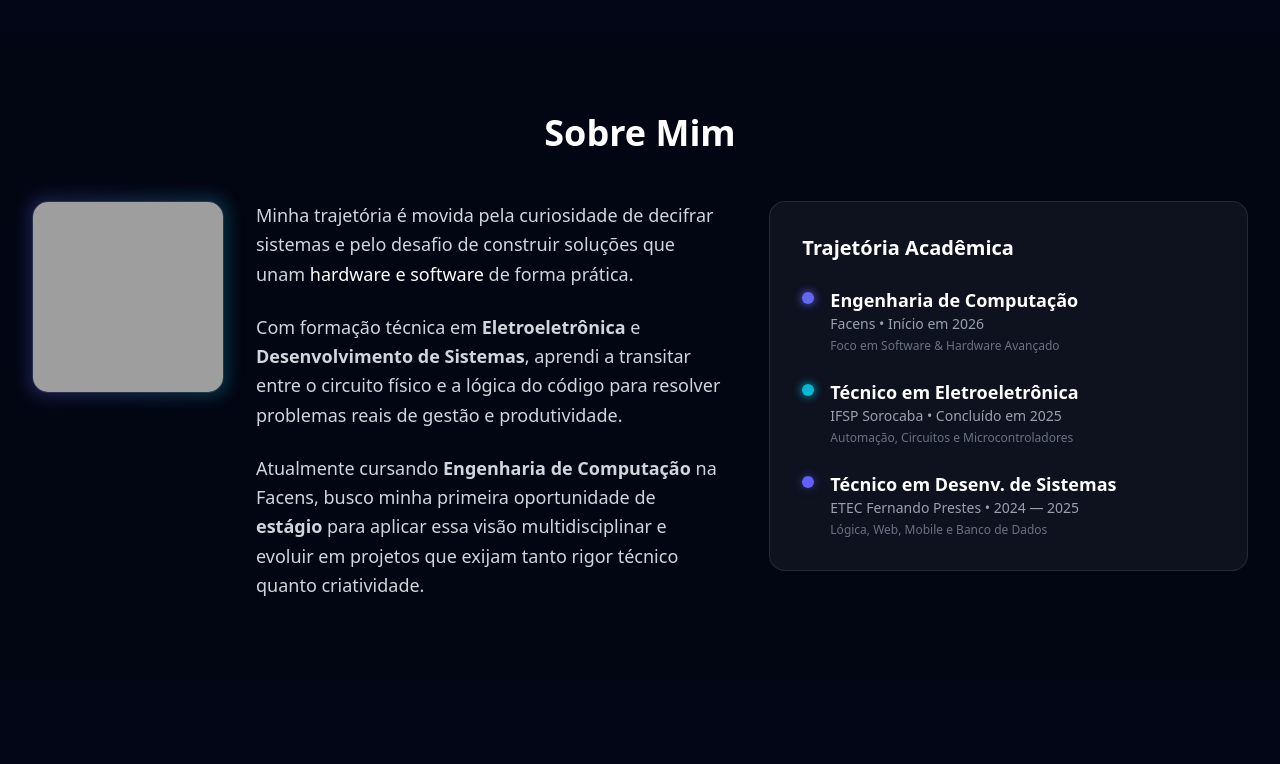
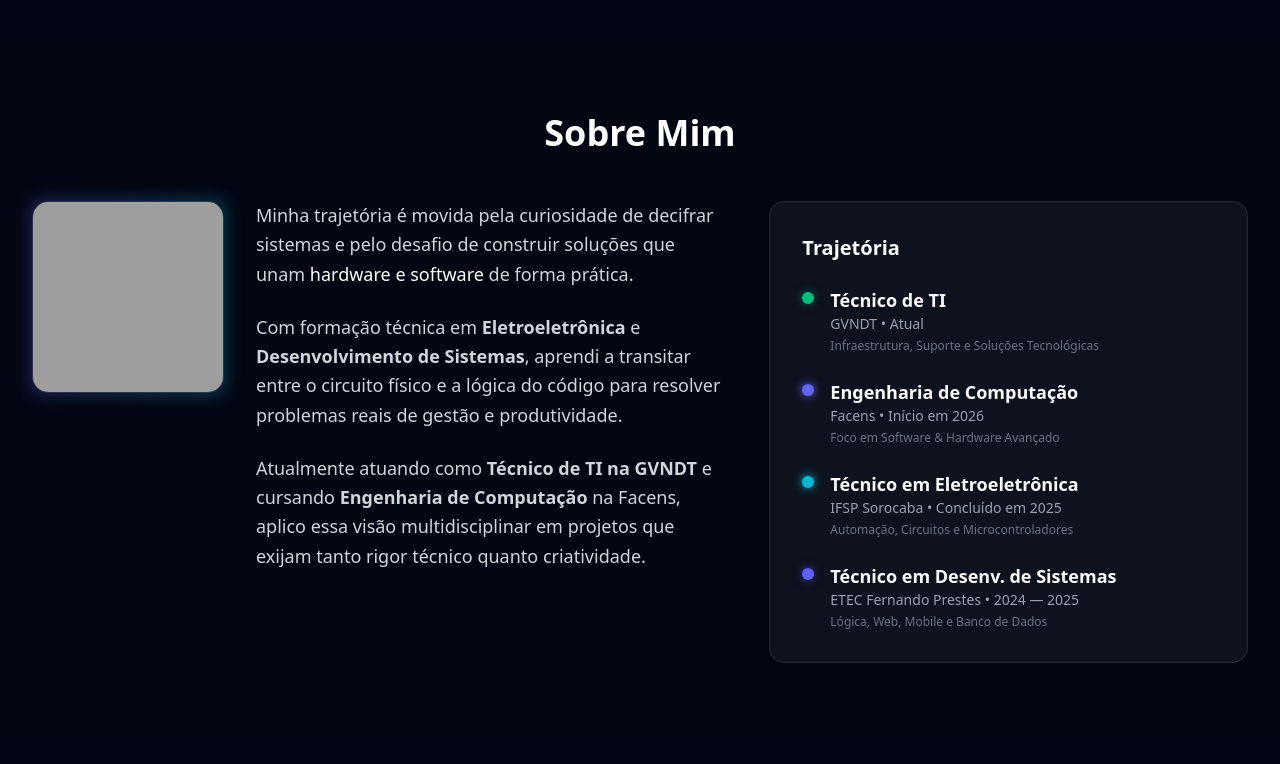
Before and after one commit to AquaSquirel/portifolio-mateus, a Next.js app: page / in a window 1280 px wide. Shown: the part 767-1531 px from the top of the page. Built offline with nearby package versions, Linux system fonts and the light colour scheme; grey boxes are pictures that could not be loaded.

Commit message:
feat: atualizar perfil profissional para Técnico de TI na GVNDT

```diff
--- a/src/app/layout.tsx
+++ b/src/app/layout.tsx
@@ -15,10 +15,10 @@ const geistMono = Geist_Mono({
 export const metadata: Metadata = {
   metadataBase: new URL("https://portfolio.mateuss.com.br"),
   title: "Mateus Sonnenberg | Engenharia & Desenvolvimento",
-  description: "Portfólio de Mateus Sonnenberg",
+  description: "Portfólio de Mateus Sonnenberg: Técnico de TI na GVNDT e Estudante de Engenharia de Computação.",
   openGraph: {
     title: "Mateus Sonnenberg | Engenharia & Desenvolvimento",
-    description: "Portfólio de Mateus Sonnenberg",
+    description: "Portfólio de Mateus Sonnenberg: Técnico de TI na GVNDT e Estudante de Engenharia de Computação.",
     url: "https://portfolio.mateuss.com.br",
     siteName: "Mateus Sonnenberg Portfólio",
     images: [
@@ -35,7 +35,7 @@ export const metadata: Metadata = {
   twitter: {
     card: "summary_large_image",
     title: "Mateus Sonnenberg | Engenharia & Desenvolvimento",
-    description: "Portfólio de Mateus Sonnenberg: Do Elétron ao Bit. Desenvolvedor Full-Stack e Estudante de Engenharia de Computação.",
+    description: "Portfólio de Mateus Sonnenberg: Técnico de TI na GVNDT e Estudante de Engenharia de Computação.",
     images: ["/og-image.png"],
   },
   robots: {
--- a/src/components/About.tsx
+++ b/src/components/About.tsx
@@ -37,17 +37,25 @@ export const About = () => {
                                         Com formação técnica em <strong>Eletroeletrônica</strong> e <strong>Desenvolvimento de Sistemas</strong>, aprendi a transitar entre o circuito físico e a lógica do código para resolver problemas reais de gestão e produtividade.
                                     </p>
                                     <p>
-                                        Atualmente cursando <strong>Engenharia de Computação</strong> na Facens, busco minha primeira oportunidade de <strong>estágio</strong> para aplicar essa visão multidisciplinar e evoluir em projetos que exijam tanto rigor técnico quanto criatividade.
+                                        Atualmente atuando como <strong>Técnico de TI na GVNDT</strong> e cursando <strong>Engenharia de Computação</strong> na Facens, aplico essa visão multidisciplinar em projetos que exijam tanto rigor técnico quanto criatividade.
                                     </p>
                                 </div>
                             </div>
                         </div>
 
-                        {/* Trajetória Acadêmica */}
+                        {/* Trajetória Acadêmica e Profissional */}
                         <div className="lg:col-span-5 p-8 rounded-2xl bg-white/5 border border-white/10 relative overflow-hidden group hover:border-primary/30 transition-colors">
                             <div className="absolute inset-0 bg-gradient-to-br from-primary/5 to-transparent opacity-0 group-hover:opacity-100 transition-opacity duration-500"/>
-                            <h3 className="text-xl font-bold text-white mb-6">Trajetória Acadêmica</h3>
+                            <h3 className="text-xl font-bold text-white mb-6">Trajetória</h3>
                             <ul className="space-y-6">
+                                <li className="flex gap-4 items-start">
+                                    <span className="w-3 h-3 mt-1.5 rounded-full bg-emerald-500 shrink-0 shadow-[0_0_10px_rgba(16,185,129,0.5)]"/>
+                                    <div>
+                                        <h4 className="font-bold text-white text-lg">Técnico de TI</h4>
+                                        <p className="text-sm text-gray-400">GVNDT • Atual</p>
+                                        <p className="text-xs text-gray-500 mt-1">Infraestrutura, Suporte e Soluções Tecnológicas</p>
+                                    </div>
+                                </li>
                                 <li className="flex gap-4 items-start">
                                     <span className="w-3 h-3 mt-1.5 rounded-full bg-primary shrink-0 shadow-[0_0_10px_var(--primary)]"/>
                                     <div>
--- a/src/components/Hero.tsx
+++ b/src/components/Hero.tsx
@@ -25,7 +25,7 @@ export const Hero = () => {
                 <p className="text-xl md:text-2xl text-gray-400 max-w-2xl mx-auto mb-8 leading-relaxed">
                     Do <span className="text-secondary font-semibold">Elétron</span> ao <span className="text-primary font-semibold">Bit</span>.
                     <br />
-                    Desenvolvedor & Engenheiro de Computação em Formação.
+                    Técnico de TI na GVNDT | Engenheiro de Computação em Formação.
                 </p>
 
                 <div className="flex flex-col sm:flex-row justify-center gap-4">
```
